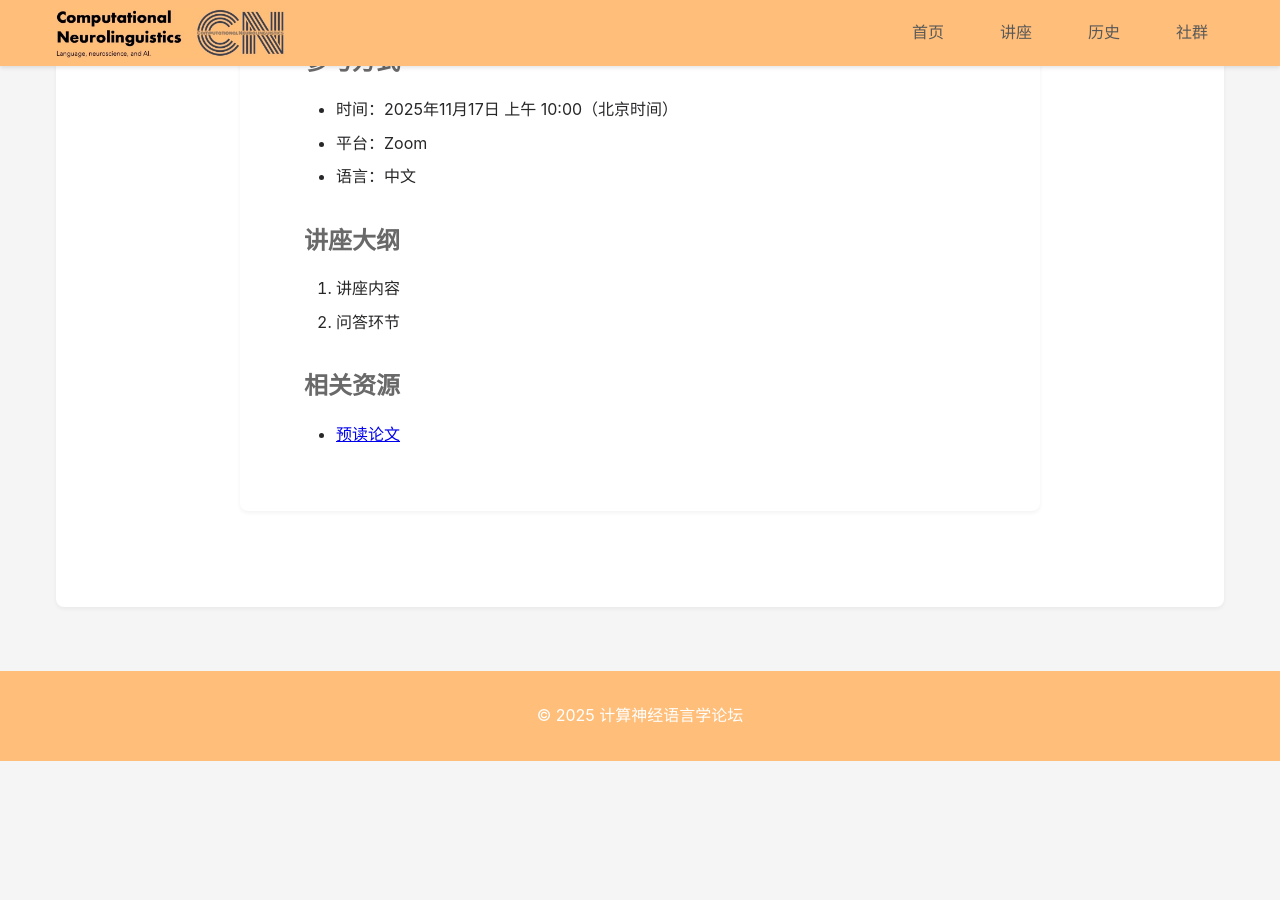
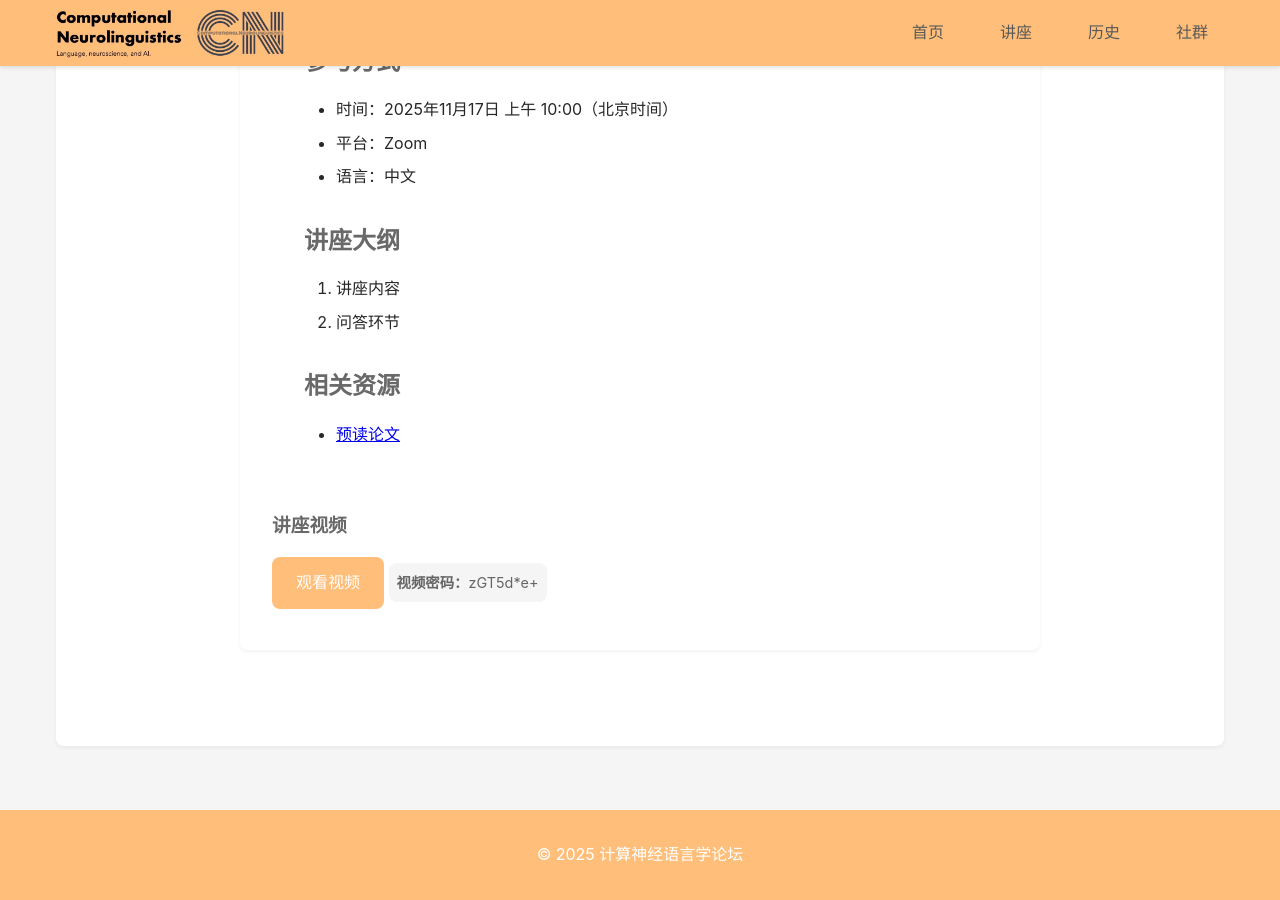
Before and after one commit to xufengduan/Computational-Neurolinguistics-Forum, a Jekyll site: the page built from events/2025-11-He-Linyang/index.md, in a window 1280 px wide and 900 px high, scrolled down 1254 px. Built offline with Jekyll 4.4.1, drawn with Linux system fonts in a browser that asks for light colours; before the commit the page ends 2015 px from its top, so only the background shows below that.

Commit message:
update lingyang video

```diff
--- a/_data/events.yml
+++ b/_data/events.yml
@@ -164,6 +164,8 @@ events:
       2. 问答环节
     resources: |
       - [预读论文](https://arxiv.org/abs/2510.22860v1)
+    video_link: https://cuhk.zoom.us/rec/share/SKw4xh8SCunFE28JqCwbu50_IhSIUMHozNqpzP5z8FbCvNnHVFLj6iJHZFQR9w81.hyXI07agu5gd0USY?startTime=1763345006000
+    video_password: zGT5d*e+
 
   - date: 2026-01-07 10:00
     speaker: 丁鼐教授
--- a/events/2025-11-He-Linyang/index.md
+++ b/events/2025-11-He-Linyang/index.md
@@ -7,6 +7,8 @@ date: 2025-11-17 10:00
 permalink: /events/2025-11-He-Linyang/
 zoom_link: |
   https://cuhk.zoom.us/j/95891053788?pwd=lWyxDJW0hy9Bkjaubfo9pmUz9qUh7h.1
+video_link: |
+  https://cuhk.zoom.us/rec/share/SKw4xh8SCunFE28JqCwbu50_IhSIUMHozNqpzP5z8FbCvNnHVFLj6iJHZFQR9w81.hyXI07agu5gd0USY?startTime=1763345006000
 abstract: |
   理解人脑如何从处理简单的语言输入发展到执行高级推理，是认知神经科学的一项核心挑战。尽管大型语言模型（LLM）已被广泛用于建模和对齐脑活动，其内部表征仍高度纠缠，混合了词汇、句法、语义与推理等多层信息。直接使用LLM的原始表征难以区分具体由哪些特征驱动脑对齐，从而掩盖了深层认知过程的神经机制。这使得我们对大脑如何实现推理仍知之甚少。本讲座介绍一种新的残差解纠缠方法（Residual Disentanglement），在语言模型中分离出“推理表征”（Reasoning Embedding），并与词汇、句法和语义表征相互正交。结果显示，推理表征呈现出独特的时空响应模式：在时间上表现为约350–400毫秒的延迟高阶峰值，在空间上延伸至视觉皮层，超越传统语言区域。该研究为揭示模型与人脑在深层推理过程中的对应关系提供了新的计算框架，也为理解语言与思维的神经机制开辟了新的方向。
 
@@ -22,6 +24,7 @@ resources: |
 
 zoom_id: 958 9105 3788
 zoom_password: 213165
+video_password: zGT5d*e+
 status: active
 photo: linyang.jpg
 ---
```
Also changed, not shown: events/2025-12-Ding-Nai/index.md (+1 -1 lines).
